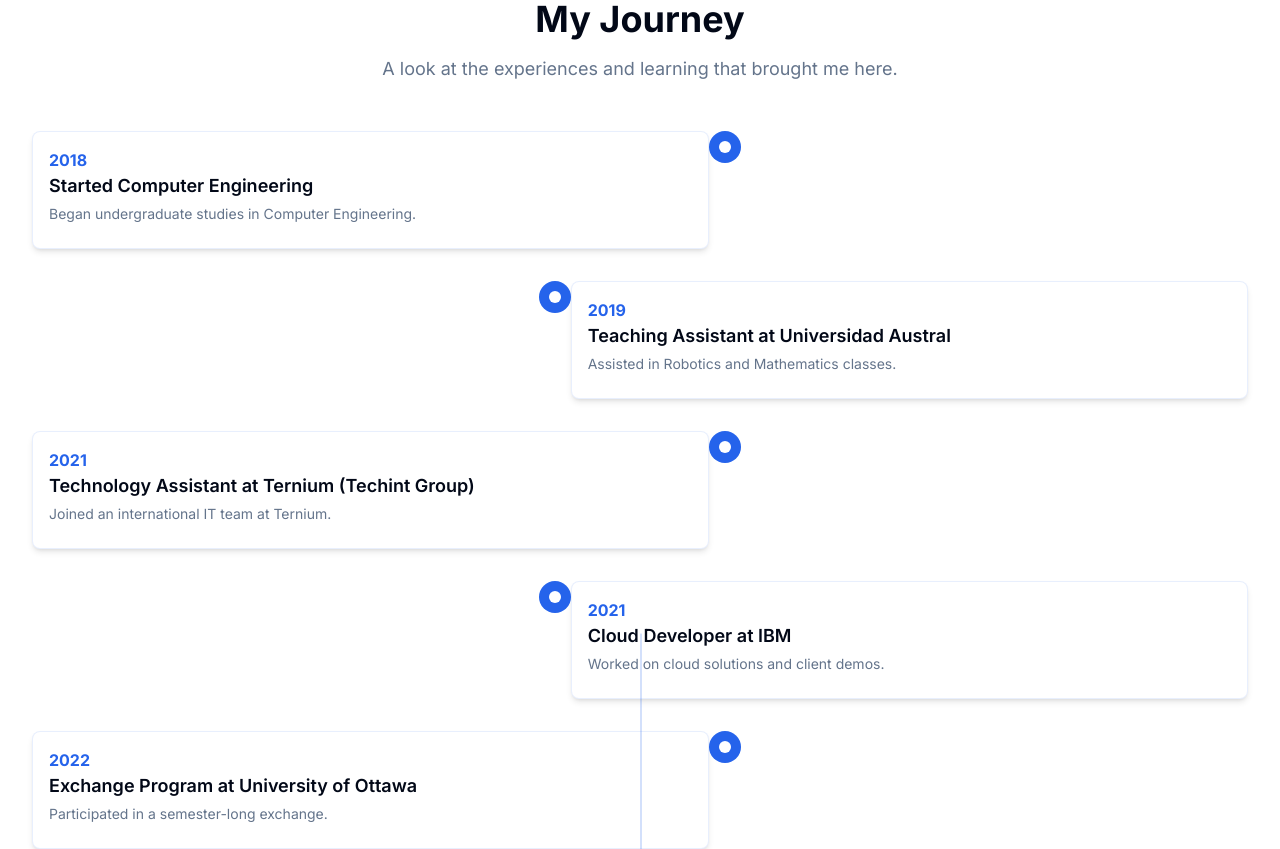
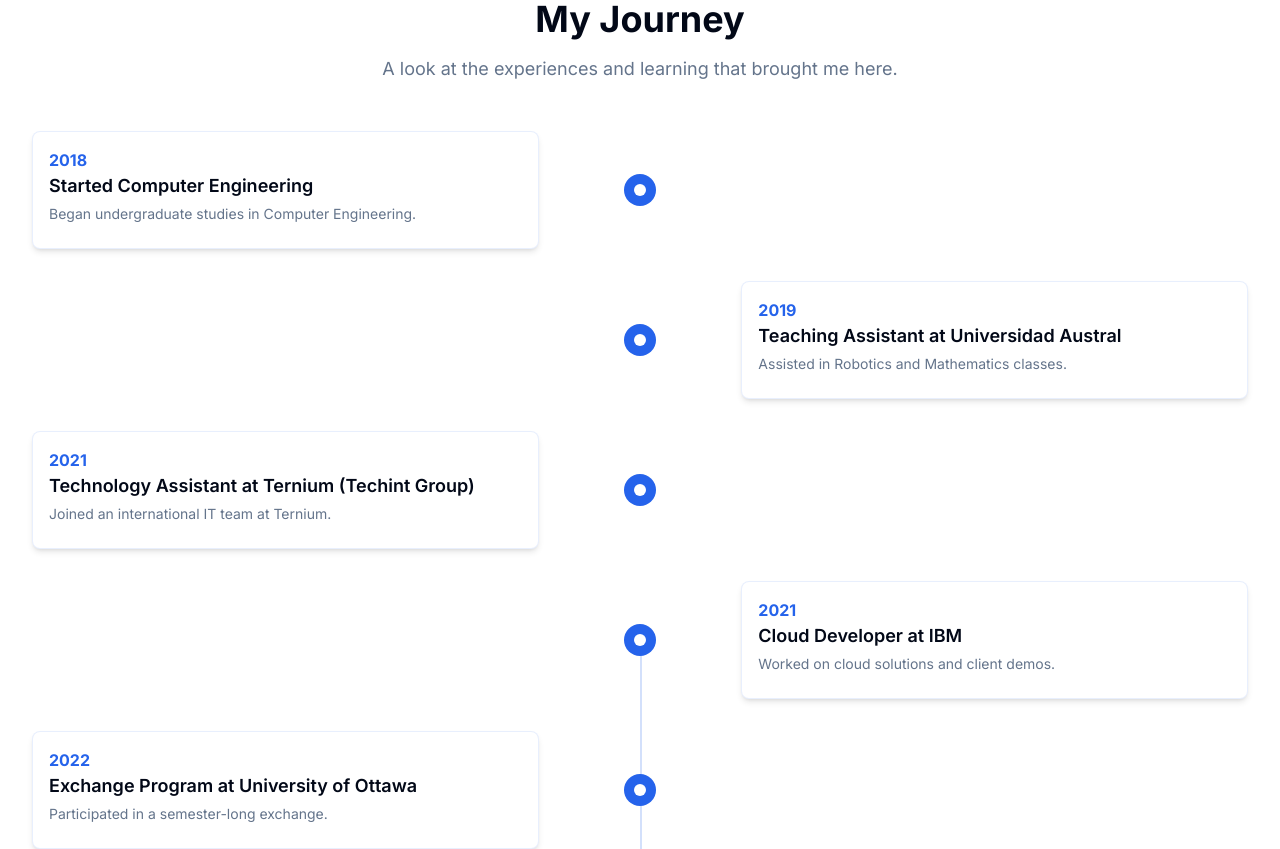
Before and after one commit to rocioferreiro/portfolio, a Next.js app: page / in a window 1280 px wide. Shown: the part 3720-4569 px from the top of the page. Built offline with nearby package versions, Linux system fonts and the light colour scheme.

Commit message:
Refactor TimelineEvent component for improved layout and responsiveness; enhance styling for better alignment on different screen sizes.

```diff
--- a/app/components/Timeline.tsx
+++ b/app/components/Timeline.tsx
@@ -149,13 +149,17 @@ function TimelineEvent({
   return (
     <motion.div
       ref={ref}
-      className={`mb-8 flex w-full items-start ${index % 2 === 0 ? "sm:flex-row-reverse" : ""}`}
+      className={`
+        mb-8 flex w-full items-start sm:items-center sm:justify-between
+        ${index % 2 === 0 ? "sm:flex-row-reverse" : ""}
+        flex-row
+      `}
       initial={{ opacity: 0, y: 50 }}
       animate={isInView ? { opacity: 1, y: 0 } : { opacity: 0, y: 50 }}
       transition={{ duration: 0.8, delay: index * 0.1 }}
     >
-      {/* Spacer - hidden on mobile */}
-      <div className="hidden sm:block w-5/12" />
+      {/* Spacer - hidden on mobile, shown on desktop for layout */}
+      <div className="hidden sm:block sm:w-5/12" />
 
       {/* Timeline dot */}
       <div className="z-20 mr-4 sm:mx-0">
@@ -165,10 +169,8 @@ function TimelineEvent({
       </div>
 
       {/* Content container */}
-      <div className="flex-1 sm:w-5/12">
-        {/* Main card */}
-        <motion.div
-          className="w-full cursor-pointer"
+      <motion.div
+          className="w-full sm:w-5/12 cursor-pointer"
           whileHover={{ scale: 1.02 }}
           whileTap={{ scale: 0.98 }}
           onClick={onToggle}
@@ -190,8 +192,6 @@ function TimelineEvent({
             </motion.div>
           </div>
         </motion.div>
-
-      </div>
     </motion.div>
   )
 }
```
